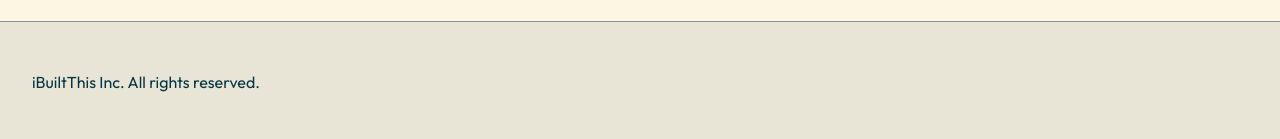
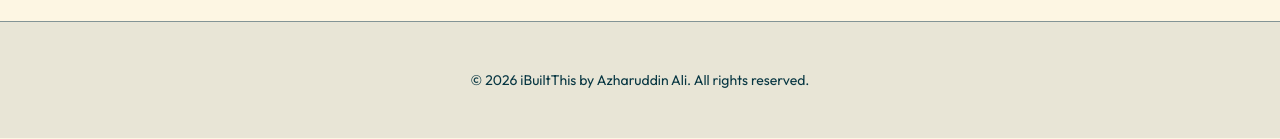
Before and after one commit to AzharAliCodes/iBuiltThis, a Next.js app: page / in a window 1280 px wide. Shown: the part 1526-1665 px from the top of the page. Built offline with nearby package versions, Linux system fonts and the light colour scheme; no server answers; the database is empty.

Commit message:
Final Next js app is Ready

```diff
--- a/components/common/footer.tsx
+++ b/components/common/footer.tsx
@@ -1,7 +1,11 @@
 export default function Footer() {
   return (
     <footer className="border-t bg-muted/20 py-12">
-      <div className="wrapper">iBuiltThis Inc. All rights reserved.</div>
-    </footer>
+  <div className="max-w-7xl mx-auto px-4 text-center">
+    <p className="text-sm text-muted-foreground">
+      © {new Date().getFullYear()} iBuiltThis by Azharuddin Ali. All rights reserved.
+    </p>
+  </div>
+</footer>
   );
 }
```
